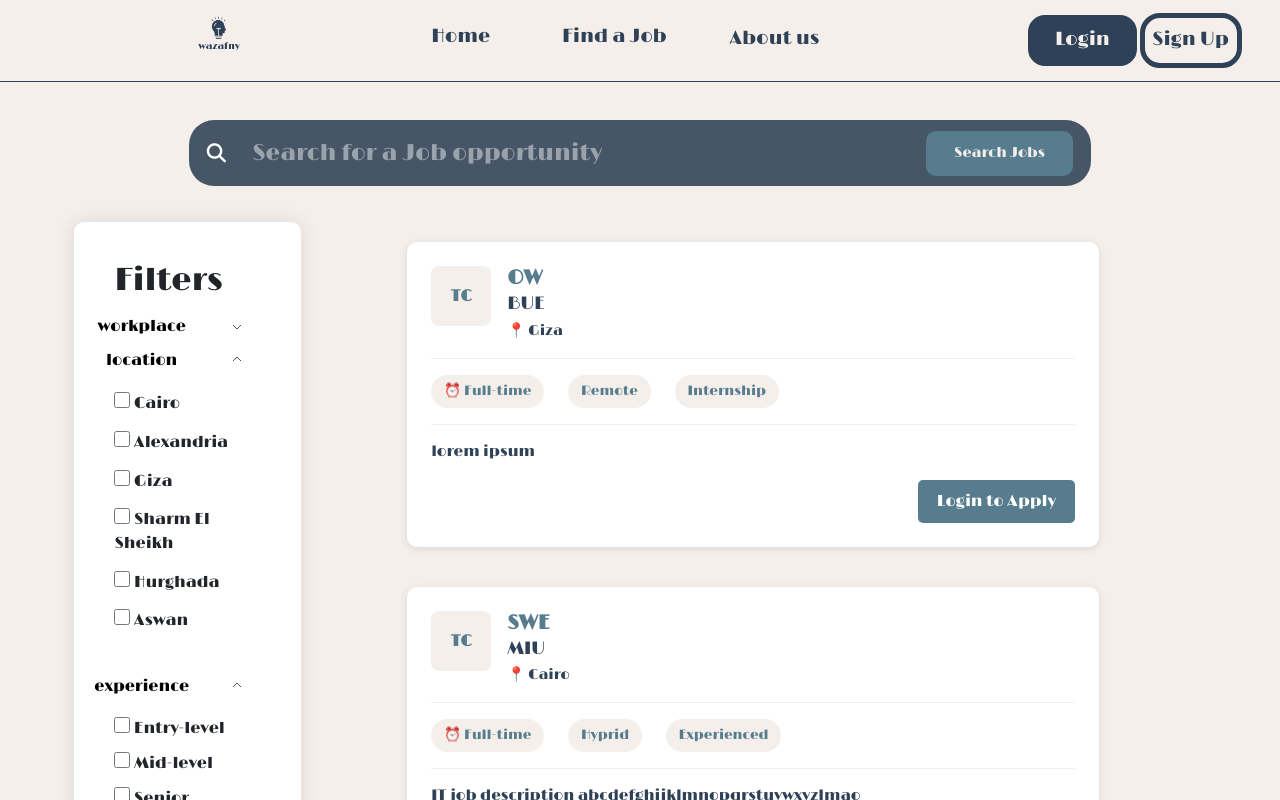
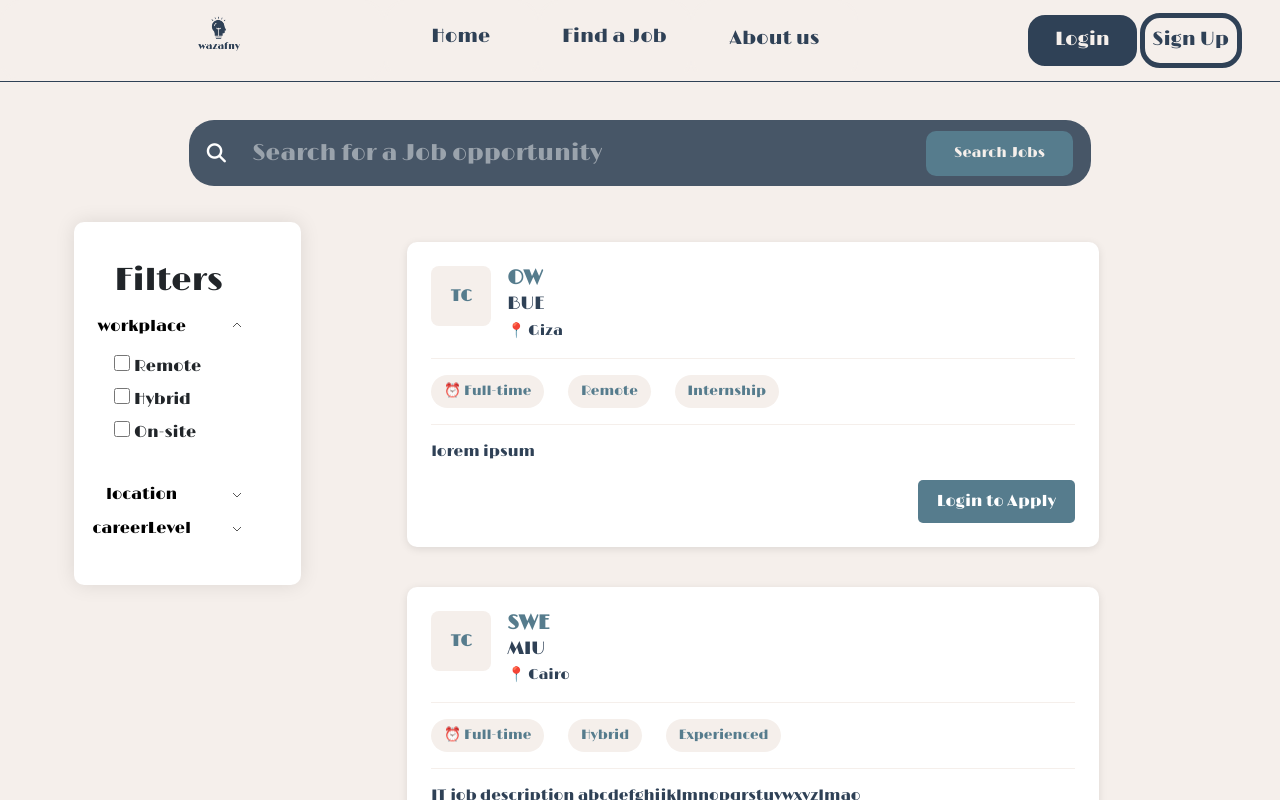
Before and after one commit to abdelrahman218/Job-Offering-Website, an Angular app: page /find-a-job in a window 1280 px wide. Both pictures are taken after a click on the button "workplace". Shown: the top 800 px of the page. Built offline with nearby package versions, Linux system fonts and the light colour scheme.

Commit message:
Filter functionalizing working

```diff
--- a/src/app/landing-page/landing-page.component.ts
+++ b/src/app/landing-page/landing-page.component.ts
@@ -12,9 +12,9 @@ import { RouterLink , Router, RouterModule} from '@angular/router';
 })
 export class LandingPageComponent {
   categories1 = [
-    { id: 'Career-Level', name: 'expertised-level' },
-    { id: 'Career-Level', name: 'entry-level' },
-    {id:'Career-Level',name:'senior-manager'}
+    { id: 'careerLevelOptions', name: 'expertised-level' },
+    { id: 'careerLevelOptions', name: 'entry-level' },
+    {id:'careerLevelOptions',name:'senior-manager'}
   ];
   categories2 = [
     { id: 'workplaceOptions', name: 'Remote' },
--- a/src/app/users/find-a-job/filters/filters.component.html
+++ b/src/app/users/find-a-job/filters/filters.component.html
@@ -1,21 +1,20 @@
 <h2 id="text">Filters</h2>
 
 @for (item of filterGroups; track $index) {
-  <div class="filter-section">
   <button class="dropdown" (click)="toggleDisplay(item.name)" id="{{item.name}}Options">
     {{item.name}}
-      <span class="down" [class.rotate]="data != item.name">
+    <span class="down" [class.rotate]="!isDisplayed[item.id]">
       <svg xmlns="http://www.w3.org/2000/svg" width="16" height="16" viewBox="0 0 24 24" fill="none" stroke="currentColor">
         <path d="M6 9l6 6 6-6"/>
       </svg>
     </span>
   </button>
-    <div class="list" [class.displayit]="data === item.name">
+
+  <div class="list" [class.displayit]="isDisplayed[item.id]">
     @for (option of item.options; track $index) {
         <label class="label">
-            <input type="checkbox" value="{{option}}">  {{ option }}
+          <input type="checkbox" value="{{option}}" [checked]="isFilterSelected(item.name, option)" (change)="toggleFilter(item.name, option)">  {{ option }}
         </label>
     }
   </div>
-  </div>
 }
--- a/src/app/users/find-a-job/filters/filters.component.ts
+++ b/src/app/users/find-a-job/filters/filters.component.ts
@@ -1,6 +1,4 @@
-import { Component, Output, Input} from '@angular/core';
-import { CareerLevelType } from '../../../app.model';
-
+import { Component, Output,EventEmitter} from '@angular/core';
 @Component({
   selector: 'app-filters',
   standalone: true,
@@ -8,10 +6,22 @@ import { CareerLevelType } from '../../../app.model';
   templateUrl: './filters.component.html',
   styleUrl: './filters.component.css'
 })
-export class FiltersComponent {
-  workplace= true;
-  experience= true;
-  location= true;
+export class FiltersComponent{
+  @Output() selectedFilter=new EventEmitter<{ [key: string]: string[] }>();
+  isDisplayed: any[]= [true,true,true];
+  toggleDisplay(section: string): void {
+    switch(section) {
+      case 'workplace':
+        this.isDisplayed[0] = !this.isDisplayed[0];
+        break;
+      case 'careerLevel':
+        this.isDisplayed[1] = !this.isDisplayed[1];
+        break;
+      case 'location':
+        this.isDisplayed[2] = !this.isDisplayed[2];
+        break;
+    }
+  }
   openCategoryDropdown(categoryId: string) {
    const categoryDropdown = document.getElementById(categoryId);
    categoryDropdown?.click();
@@ -24,33 +34,42 @@ export class FiltersComponent {
      checkbox.dispatchEvent(new Event('change'));
    }
  }
-
  filterGroups = [
   {
+    id: 0,
     name: 'workplace',
     options: ['Remote', 'Hybrid', 'On-site'],
     isOpen: false
   },
   {
+    id: 2,
     name: 'location',
     options: ['Cairo','Alexandria','Giza','Sharm El Sheikh','Hurghada','Aswan'],
     isOpen: false
   },
   {
-      name: 'experience',
-      options: ['Entry-level', 'Mid-level', 'Senior'],
+    id: 1,
+    name: 'careerLevel',
+    options: ['entry-level', 'expertised-level', 'senior-manager'],
     isOpen: false
   }
 ];
 selectedFilters: { [key: string]: string[] } = {
   'workplace': [],
   'location': [],
-    'experience': []
+  'careerLevel': []
 };
-
-  data: string | null = null;
-
-  toggleDisplay(groupName: string) {
-    this.data = this.data === groupName ? null : groupName;
+isFilterSelected(filterName: string, option: string): boolean {
+  return this.selectedFilters[filterName].includes(option);
+}
+toggleFilter(filterName: string, option: string): void {
+  if (this.isFilterSelected(filterName, option)) {
+    this.selectedFilters[filterName] = this.selectedFilters[filterName]
+      .filter(item => item !== option);
+  } else {
+    this.selectedFilters[filterName].push(option);
+  }
+  console.log(this.selectedFilters);
+  this.selectedFilter.emit(this.selectedFilters);
 }
 }
--- a/src/app/users/find-a-job/find-a-job.component.html
+++ b/src/app/users/find-a-job/find-a-job.component.html
@@ -4,9 +4,9 @@
     <button class="search-button" (click)="onSearchClick()">Search Jobs</button>
 </div>
 <div class="inside">
-    <app-filters id="filter" #filterComponent></app-filters>
+    <app-filters id="filter" #filterComponent (selectedFilter)="takeit($event)" (change)="filter()"></app-filters>
     <div>
-        @for (item of posts; track $index) {
+        @for (item of filteredPosts; track $index) {
             <app-card [userType]="userType()" [post]="item"></app-card>
         }
     </div>
--- a/src/app/users/find-a-job/find-a-job.component.ts
+++ b/src/app/users/find-a-job/find-a-job.component.ts
@@ -4,6 +4,7 @@ import { CardComponent } from './card/card.component';
 import { AppService } from '../../app.service';
 import { ActivatedRoute } from '@angular/router';
 import { FormsModule } from '@angular/forms';
+import { posts } from '../../app.model';
 @Component({
   selector: 'app-find-a-job',
   standalone: true,
@@ -13,12 +14,17 @@ import { FormsModule } from '@angular/forms';
 })
 export class FindAJobComponent implements OnInit {
   private appService=inject(AppService);
+  public selectedFilters:{ [key: string]: string[] }={
+    'workplace': [],
+    'location': [],
+    'careerLevel': []
+  };
   isVisible=false;
   private categoryId!: string;
   private categoryName!: string;
   public posts =[
     {careerLevel:'Internship',companyName:'BUE',jobDescription:"lorem ipsum",jobRequirements:"lmao oh yeah xD wow",workplace:'Remote',location:'Giza',jobCategory:'Full-time' ,jobTitle:"OW",id:1},
-    {careerLevel:"Experienced",companyName:'MIU',jobDescription:"IT job description abcdefghijklmnopqrstuvwxyzlmao",jobRequirements:"lmao oh yeah xD wowweeeeeeeeeeeeeeeeeeeeeeeeeee",workplace:'Hyprid',location:'Cairo',jobCategory:'Full-time' ,jobTitle:"SWE",id:2},
+    {careerLevel:"Experienced",companyName:'MIU',jobDescription:"IT job description abcdefghijklmnopqrstuvwxyzlmao",jobRequirements:"lmao oh yeah xD wowweeeeeeeeeeeeeeeeeeeeeeeeeee",workplace:'Hybrid',location:'Cairo',jobCategory:'Full-time' ,jobTitle:"SWE",id:2},
     {careerLevel:"Manager",companyName:'MUST',jobDescription:"IT job description abcdefghijklmnopqrstuvwxyzohyeah",jobRequirements:"lmao oh yeah xD wowabc",workplace:'On-site',location:'Alexandria',jobCategory:'Full-time',jobTitle:"WOW",id:3 }
   ];
 
@@ -44,6 +50,7 @@ export class FindAJobComponent implements OnInit {
         this.categoryName = params['categoryName'];
       }
     });
+    this.filter();
   }
   onSearchClick() {
     // Your existing search logic
@@ -59,4 +66,19 @@ export class FindAJobComponent implements OnInit {
     this.FiltersComponent.openCategoryDropdown(categoryId);
     this.FiltersComponent.checkCategoryCheckbox(categoryName);
   }
+  takeit(selected:{ [key: string]: string[] }){
+    this.selectedFilters=selected;
+  }
+
+  public filteredPosts!:posts[];
+  filter(){
+    if(!this.selectedFilters['workplace'].length&&!this.selectedFilters['careerLevel'].length&&!this.selectedFilters['location'].length){
+      this.filteredPosts=this.posts;
+      return;
+    }
+    this.filteredPosts=this.posts.filter((post)=>{
+      return((this.selectedFilters['workplace'].includes(post.workplace)||!this.selectedFilters['workplace'].length)&&(this.selectedFilters['careerLevel'].includes(post.careerLevel)||!this.selectedFilters['careerLevel'].length)&&(this.selectedFilters['location'].includes(post.location)||!this.selectedFilters['location'].length));
+    });
+    console.log(this.filteredPosts);
+  }
 }
```
Lines whose indentation alone changed are shown as unchanged.
